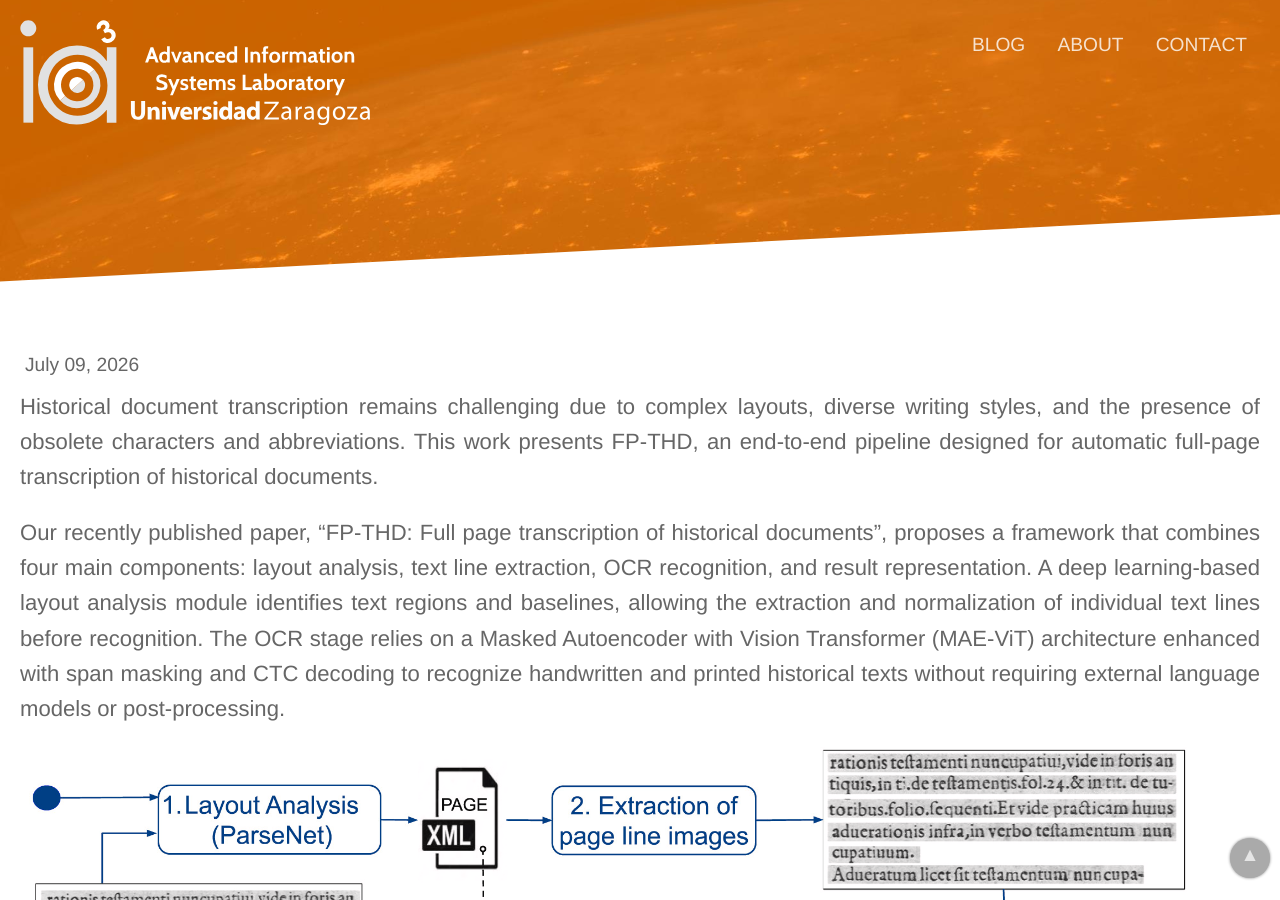
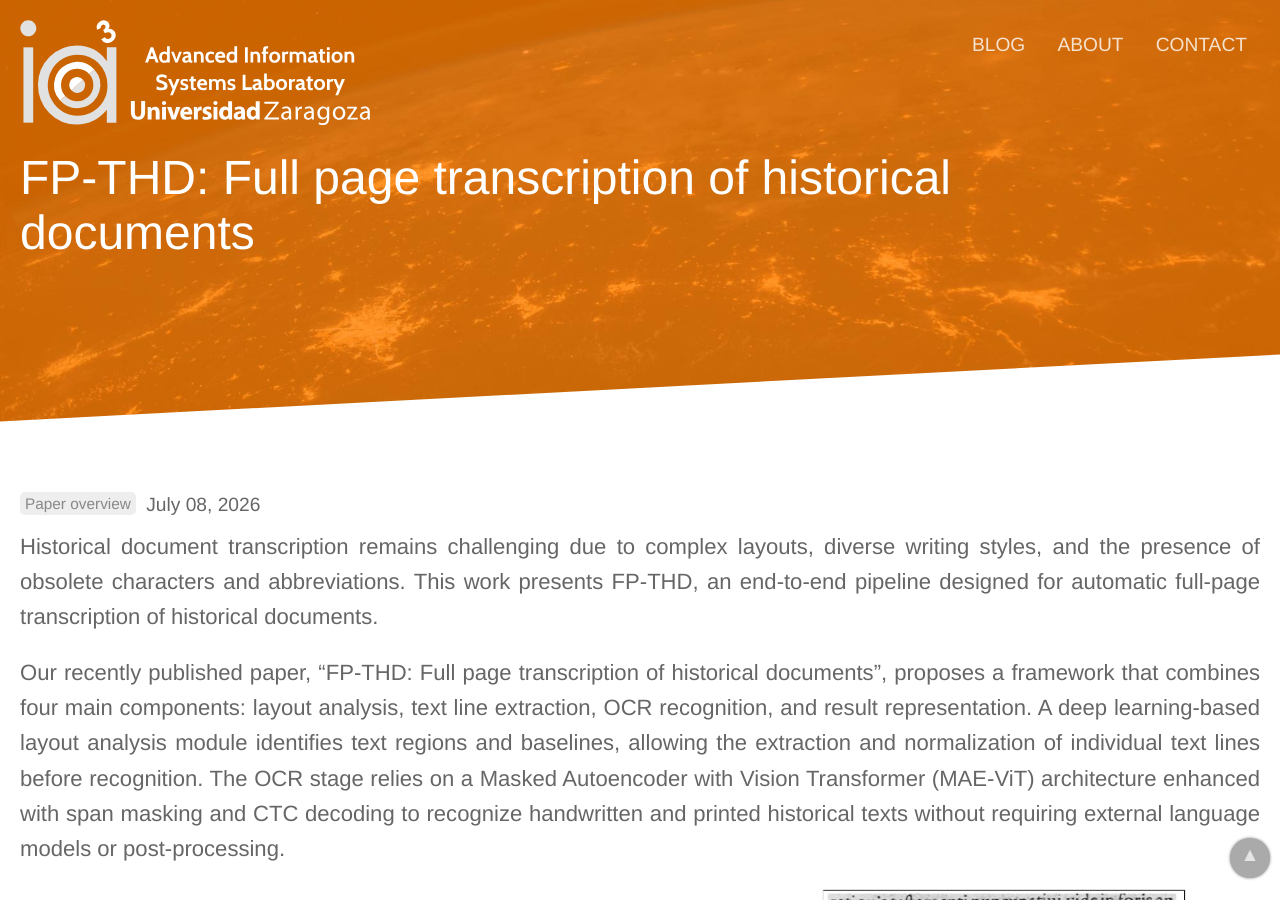
Before and after one commit to IAAA-Lab/IAAA-Lab.github.io, a Jekyll site: the page built from _posts/2026-07-08-FP-THD-Full-page-transcription-of-historical-documents.md, in a window 1280 px wide and 900 px high. Built offline with Jekyll 4.4.1, drawn with Linux system fonts in a browser that asks for light colours.

Commit message:
Fix title formatting in historical documents post

```diff
--- a/_posts/2026-07-08-FP-THD-Full-page-transcription-of-historical-documents.md
+++ b/_posts/2026-07-08-FP-THD-Full-page-transcription-of-historical-documents.md
@@ -1,5 +1,5 @@
 ---
-title: FP-THD: Full page transcription of historical documents
+title: "FP-THD: Full page transcription of historical documents"
 subtitle:
 layout: post
 image: /images/posts/2026-07-08-workflow.jpg
```
